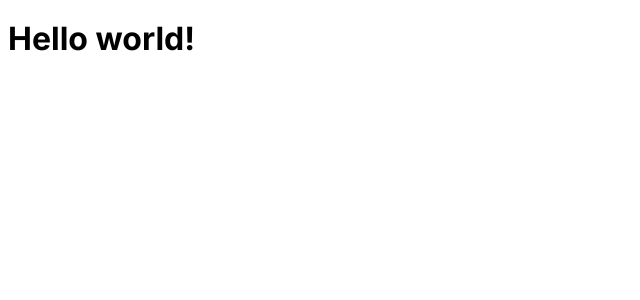
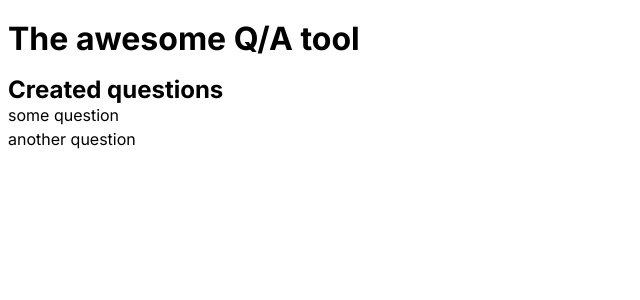
Before and after one commit to oddlyfunctional/studocu-assignment, a Next.js app: page / in a window 1280 px wide. Shown: the top 300 px of the page, without its empty margins (0-640 px from the left). Built offline with nearby package versions, Linux system fonts and the light colour scheme.

Commit message:
Add QnA list with toggling answer

```diff
--- a/package.json
+++ b/package.json
@@ -18,6 +18,8 @@
   "devDependencies": {
     "@testing-library/jest-dom": "^6.4.2",
     "@testing-library/react": "^14.2.2",
+    "@testing-library/user-event": "^14.5.2",
+    "@types/jest": "^29.5.12",
     "@types/node": "^20",
     "@types/react": "^18",
     "@types/react-dom": "^18",
--- /dev/null
+++ b/src/app/components/QnAList/QnAItem.tsx
@@ -0,0 +1,18 @@
+"use client";
+
+import type { QnA } from "@/domain/core";
+import { useState } from "react";
+
+export const QnAItem = ({ item }: { item: QnA }) => {
+  const [showAnswer, setShowAnswer] = useState(false);
+  const toggleAnswer = () => setShowAnswer((showAnswer) => !showAnswer);
+
+  return (
+    <div>
+      <dt onClick={toggleAnswer} role="term">
+        {item.question}
+      </dt>
+      {showAnswer && <dd role="definition">{item.answer}</dd>}
+    </div>
+  );
+};
--- /dev/null
+++ b/src/app/components/QnAList/QnAList.tsx
@@ -0,0 +1,12 @@
+import { QnAItem } from "@/app/components/QnAList/QnAItem";
+import type { QnA } from "@/domain/core";
+
+export const QnAList = ({ items }: { items: QnA[] }) => {
+  return (
+    <div>
+      {items.map((item) => (
+        <QnAItem item={item} key={item.id} />
+      ))}
+    </div>
+  );
+};
--- a/src/app/page.tsx
+++ b/src/app/page.tsx
@@ -1,3 +1,30 @@
+import { QnAList } from "@/app/components/QnAList/QnAList";
+import type { NonEmptyString, QnA } from "@/domain/core";
+
 export default function Home() {
-  return <h1>Hello world!</h1>;
+  const mockItems: QnA[] = [
+    {
+      id: "id1",
+      question: "some question" as NonEmptyString,
+      answer: "some answer" as NonEmptyString,
+      createdAt: new Date("2024-01-01 00:00:00"),
+    },
+    {
+      id: "id2",
+      question: "another question" as NonEmptyString,
+      answer: "another answer" as NonEmptyString,
+      createdAt: new Date("2024-01-02 00:00:00"),
+    },
+  ];
+
+  return (
+    <main>
+      <h1>The awesome Q/A tool</h1>
+
+      <div>
+        <h2>Created questions</h2>
+        <QnAList items={mockItems} />
+      </div>
+    </main>
+  );
 }
```
Also changed, not shown: src/lib/result.ts (+0 -18 lines), 2 other files (tests, documents, lock files or other folders).
